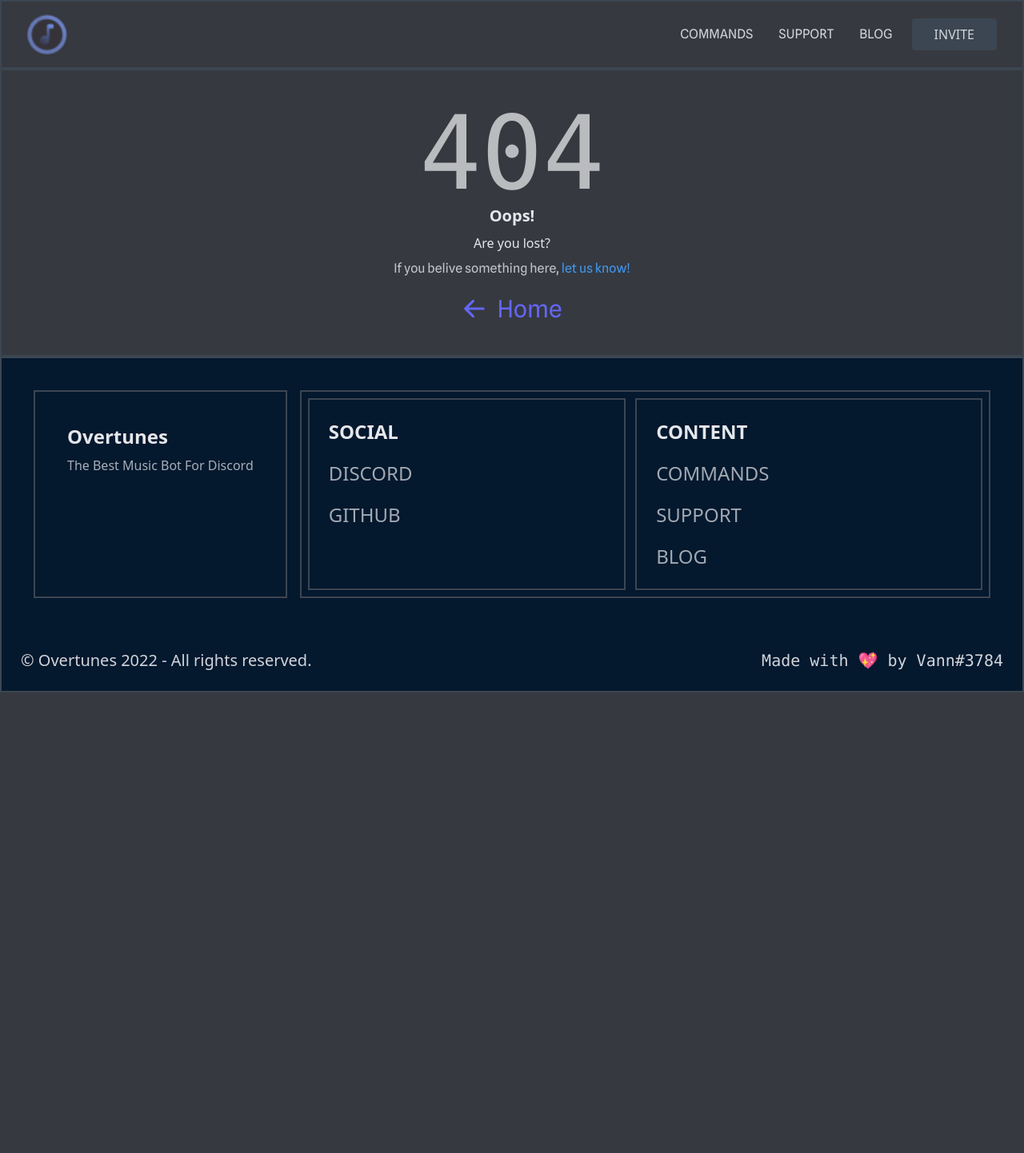
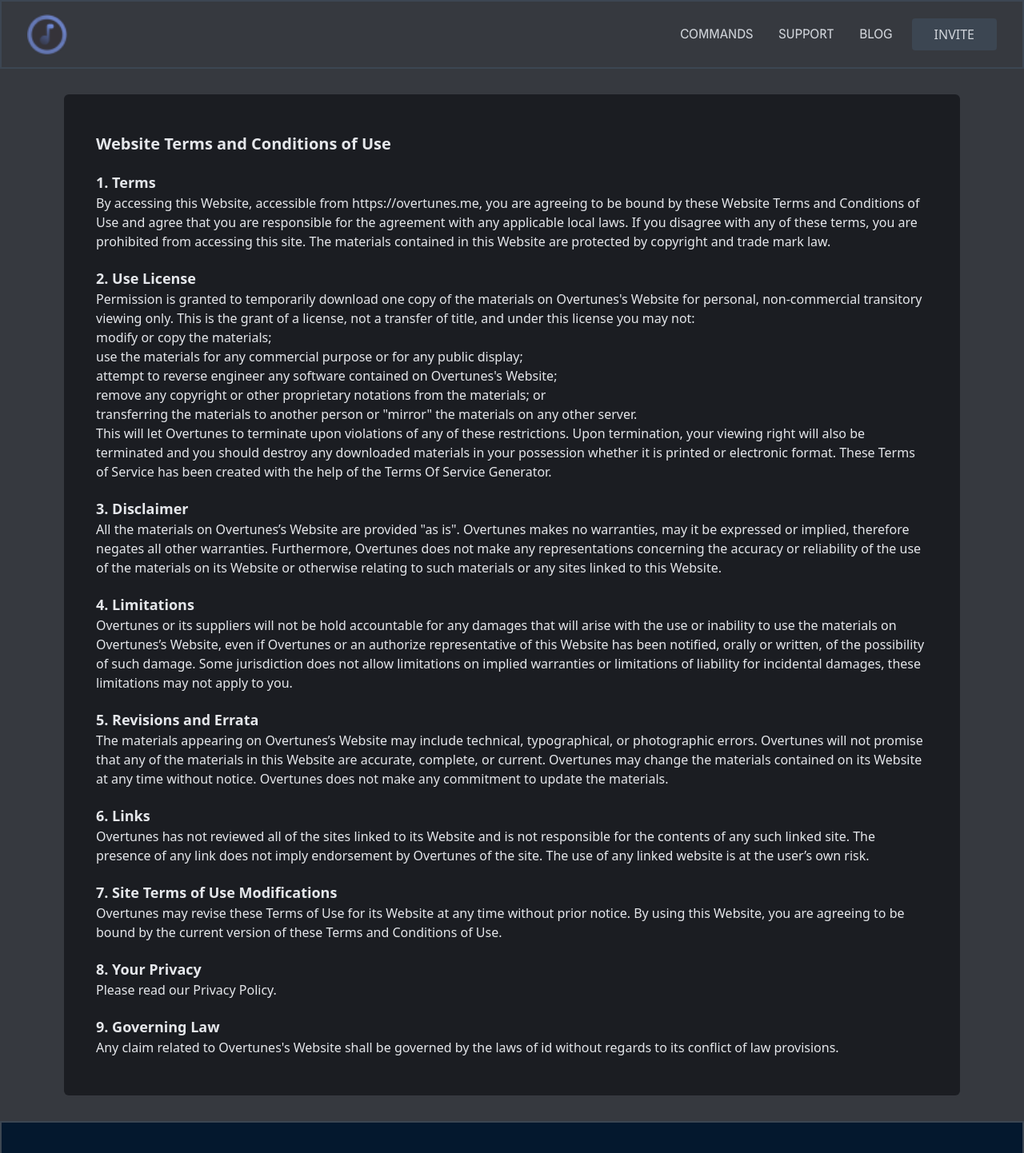
Before and after one commit to overtunes-bot/Overtunes---Website-Next, a Next.js app: page /tos in a window 1280 px wide. Before the commit this address had no page. Shown: the top 1442 px of the page at 80% size. Before the commit the page ends 866 px from the top, so only its background shows below. Built offline with nearby package versions, Linux system fonts and the light colour scheme.

Commit message:
feat: TOS update

```diff
--- /dev/null
+++ b/pages/tos.js
@@ -0,0 +1,73 @@
+import Head from 'next/head';
+import Footer from '../components/footer';
+import Navbar from '../components/navbar';
+
+export default function Blog() {
+    return (
+        <>
+            <Head>
+                <title>Overtunes | Term Of Service</title>
+                <meta name="description" content="Best music bot for Discord. Supports Spotify, Soundcloud, Deezer and more..." />
+                <meta property="og:title" content="Overtunes ! Blog" />
+                <meta property="og:description" content="Best music bot for Discord. Supports Spotify, Soundcloud, Deezer and more..." />
+                <meta property="og:image" content="/favicon-32x32.png" />
+            </Head>
+
+            <Navbar />
+
+            <section className='p-8 lg:px-20'>
+                <div className='bg-[#1b1d22] rounded-md px-4 lg:px-10 py-5 lg:py-12 text-gray-200'>
+                    <h1 className='text-xl font-semibold'>Website Terms and Conditions of Use</h1>
+
+                    <h2 className='text-lg mt-5 font-semibold'>1. Terms</h2>
+
+                    <p>By accessing this Website, accessible from https://overtunes.me, you are agreeing to be bound by these Website Terms and Conditions of Use and agree that you are responsible for the agreement with any applicable local laws. If you disagree with any of these terms, you are prohibited from accessing this site. The materials contained in this Website are protected by copyright and trade mark law.</p>
+
+                    <h2 className='text-lg mt-5 font-semibold'>2. Use License</h2>
+
+                    <p>{"Permission is granted to temporarily download one copy of the materials on Overtunes's Website for personal, non-commercial transitory viewing only. This is the grant of a license, not a transfer of title, and under this license you may not:"}</p>
+
+                    <ul>
+                        <li>modify or copy the materials;</li>
+                        <li>use the materials for any commercial purpose or for any public display;</li>
+                        <li>{"attempt to reverse engineer any software contained on Overtunes's Website;"}</li>
+                        <li>{"remove any copyright or other proprietary notations from the materials; or"}</li>
+                        <li>{`transferring the materials to another person or "mirror" the materials on any other server.`}</li>
+                    </ul>
+
+                    <p>This will let Overtunes to terminate upon violations of any of these restrictions. Upon termination, your viewing right will also be terminated and you should destroy any downloaded materials in your possession whether it is printed or electronic format. These Terms of Service has been created with the help of the <a href="https://www.termsofservicegenerator.net">Terms Of Service Generator</a>.</p>
+
+                    <h2 className='text-lg mt-5 font-semibold'>3. Disclaimer</h2>
+
+                    <p>{`All the materials on Overtunes’s Website are provided "as is". Overtunes makes no warranties, may it be expressed or implied, therefore negates all other warranties. Furthermore, Overtunes does not make any representations concerning the accuracy or reliability of the use of the materials on its Website or otherwise relating to such materials or any sites linked to this Website.`}</p>
+
+                    <h2 className='text-lg mt-5 font-semibold'>4. Limitations</h2>
+
+                    <p>Overtunes or its suppliers will not be hold accountable for any damages that will arise with the use or inability to use the materials on Overtunes’s Website, even if Overtunes or an authorize representative of this Website has been notified, orally or written, of the possibility of such damage. Some jurisdiction does not allow limitations on implied warranties or limitations of liability for incidental damages, these limitations may not apply to you.</p>
+
+                    <h2 className='text-lg mt-5 font-semibold'>5. Revisions and Errata</h2>
+
+                    <p>The materials appearing on Overtunes’s Website may include technical, typographical, or photographic errors. Overtunes will not promise that any of the materials in this Website are accurate, complete, or current. Overtunes may change the materials contained on its Website at any time without notice. Overtunes does not make any commitment to update the materials.</p>
+
+                    <h2 className='text-lg mt-5 font-semibold'>6. Links</h2>
+
+                    <p>Overtunes has not reviewed all of the sites linked to its Website and is not responsible for the contents of any such linked site. The presence of any link does not imply endorsement by Overtunes of the site. The use of any linked website is at the user’s own risk.</p>
+
+                    <h2 className='text-lg mt-5 font-semibold'>7. Site Terms of Use Modifications</h2>
+
+                    <p>Overtunes may revise these Terms of Use for its Website at any time without prior notice. By using this Website, you are agreeing to be bound by the current version of these Terms and Conditions of Use.</p>
+
+                    <h2 className='text-lg mt-5 font-semibold'>8. Your Privacy</h2>
+
+                    <p>Please read our Privacy Policy.</p>
+
+                    <h2 className='text-lg mt-5 font-semibold'>9. Governing Law</h2>
+
+                    <p>{"Any claim related to Overtunes's Website shall be governed by the laws of id without regards to its conflict of law provisions."}</p>
+                </div>
+            </section>
+
+            <Footer />
+        </>
+    )
+}
```
